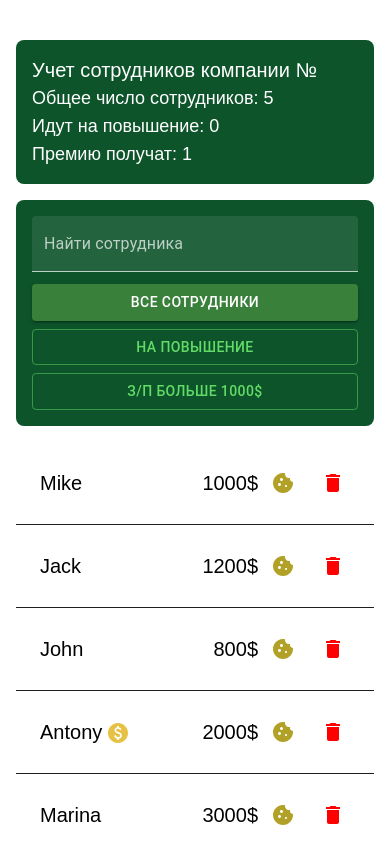
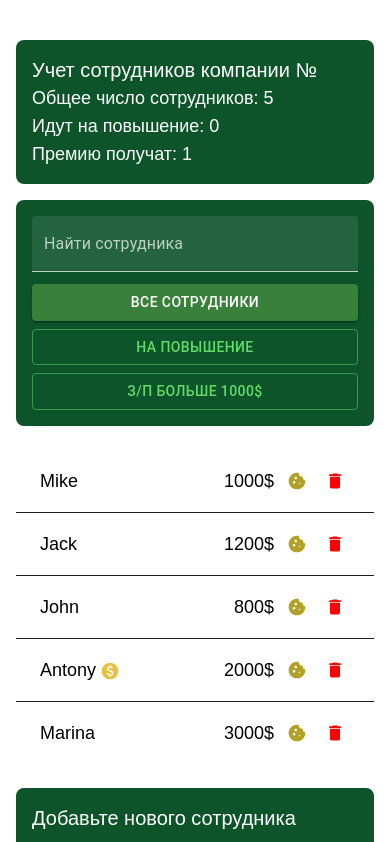
Before and after one commit to livemer/employee_tracking, a React (Vite) app: page / in a window 390 px wide. Shown: the top 842 px of the page. Built offline with nearby package versions, Linux system fonts and the light colour scheme; a web font is replaced by a local one.

Commit message:
доработал адаптив

```diff
--- a/src/components/EmployeeList.jsx
+++ b/src/components/EmployeeList.jsx
@@ -9,24 +9,24 @@ export const EmployeeList = ({ employee, removeEmployee, setUp, setBonus }) => {
 
   return (
     <div className="py-6 flex flex-col gap-3 rounded-lg">
-      <ul className="flex flex-col gap-6">
+      <ul className="flex flex-col gap-4 lg:gap-6">
         {employee.map(({ id, name, pay, up, bonus }, index) => {
           return <>
             {index != 0 && <Divider color="black" />}
             <li className="flex justify-between items-center px-6">
-              <p className="text-xl font-medium" onClick={() => setBonus(id)}>
+              <p className="text-lg lg:text-xl font-medium" onClick={() => setBonus(id)}>
                 {name}
-                {up && <ArrowUpwardIcon fontSize="medium" sx={{ color: '#2e7d32', ml: 0.5 }} />}
-                {bonus && <PaidIcon fontSize="medium" sx={{ color: '#e7c143', ml: 0.5 }} />}
+                {up && <ArrowUpwardIcon sx={{ color: '#2e7d32', fontSize: {xs: "20px", lg:"24px"}, ml: 0.5 }} />}
+                {bonus && <PaidIcon sx={{ color: '#e7c143', fontSize: {xs: "20px", lg:"24px"}, ml: 0.5 }} />}
               </p>
               <div className="flex gap-2 lg:gap-40 items-center">
-                <p className="text-xl">{pay}$</p>
-                <div className="flex gap-4">
+                <p className="text-lg lg:text-xl">{pay}$</p>
+                <div className="flex gap-2 lg:gap-4">
                   <IconButton onClick={() => setUp(id)} aria-label="up" size="small">
-                    <CookieIcon fontSize="medium" sx={{color:"#b1a127"}} />
+                    <CookieIcon sx={{color:"#b1a127", fontSize: {xs: "20px", lg:"24px"}}} />
                   </IconButton>
                   <IconButton onClick={() => removeEmployee(id)} aria-label="delete" size="small">
-                    <DeleteIcon fontSize="medium" sx={{color:"red"}} />
+                    <DeleteIcon sx={{color:"red", fontSize: {xs: "20px", lg:"24px"}}} />
                   </IconButton>
                 </div>
               </div>
```
